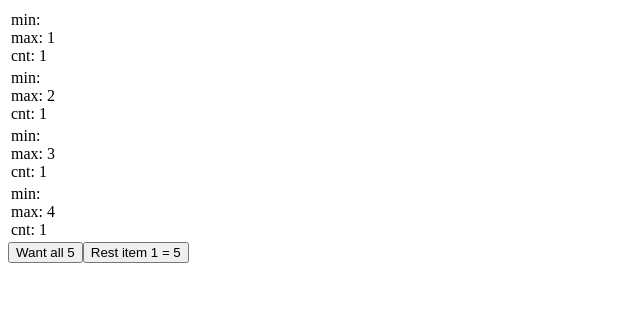
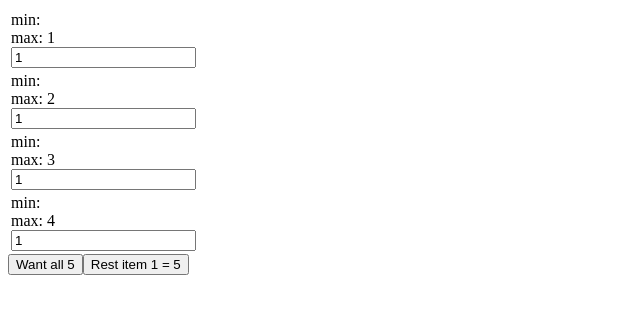
Before and after one commit to Trooper593/webpack, a React app: page / in a window 1280 px wide. Shown: the top 314 px of the page, without its empty margins (0-640 px from the left). Built offline with nearby package versions, Linux system fonts and the light colour scheme.

Commit message:
derrived state from props

```diff
--- a/src/App.js
+++ b/src/App.js
@@ -58,6 +58,7 @@ function App() {
                     max={pr.max}
                     cnt={pr.cnt}
                     key={pr.cnt} //вместо useEffect
+                    onChange={val => changeCnt(pr.id, val)}
                 />
             </td>
         </tr>
--- a/src/components/hello/hello.js
+++ b/src/components/hello/hello.js
@@ -1,17 +1,20 @@
 import React, {useRef, useState, useEffect} from 'react';
 
-export default function ({ min, max, cnt }){
+export default function ({ min, max, cnt, onChange}){
 
-    let [value, setValue] = useState(cnt);
+    let inp = useRef();
+
+    let updInp = num => {
+        inp.current.value = num;
+        onChange(num);
+    };
 
     //вместо этого просто ставим key={pr.cnt} в родительском компоненте
-    // useEffect(() => {
-    //     setValue(cnt);
-    // }, [cnt]);
+    //useEffect(() => updInp(cnt), [cnt]);
 
     return <div>
         <div>min: {min}</div>
         <div>max: {max}</div>
-        <div>cnt: {value}</div>
+        <div><input ref={inp} defaultValue={cnt} onChange={(e) => updInp(e.target.value)}/></div>
     </div>
 }
```
